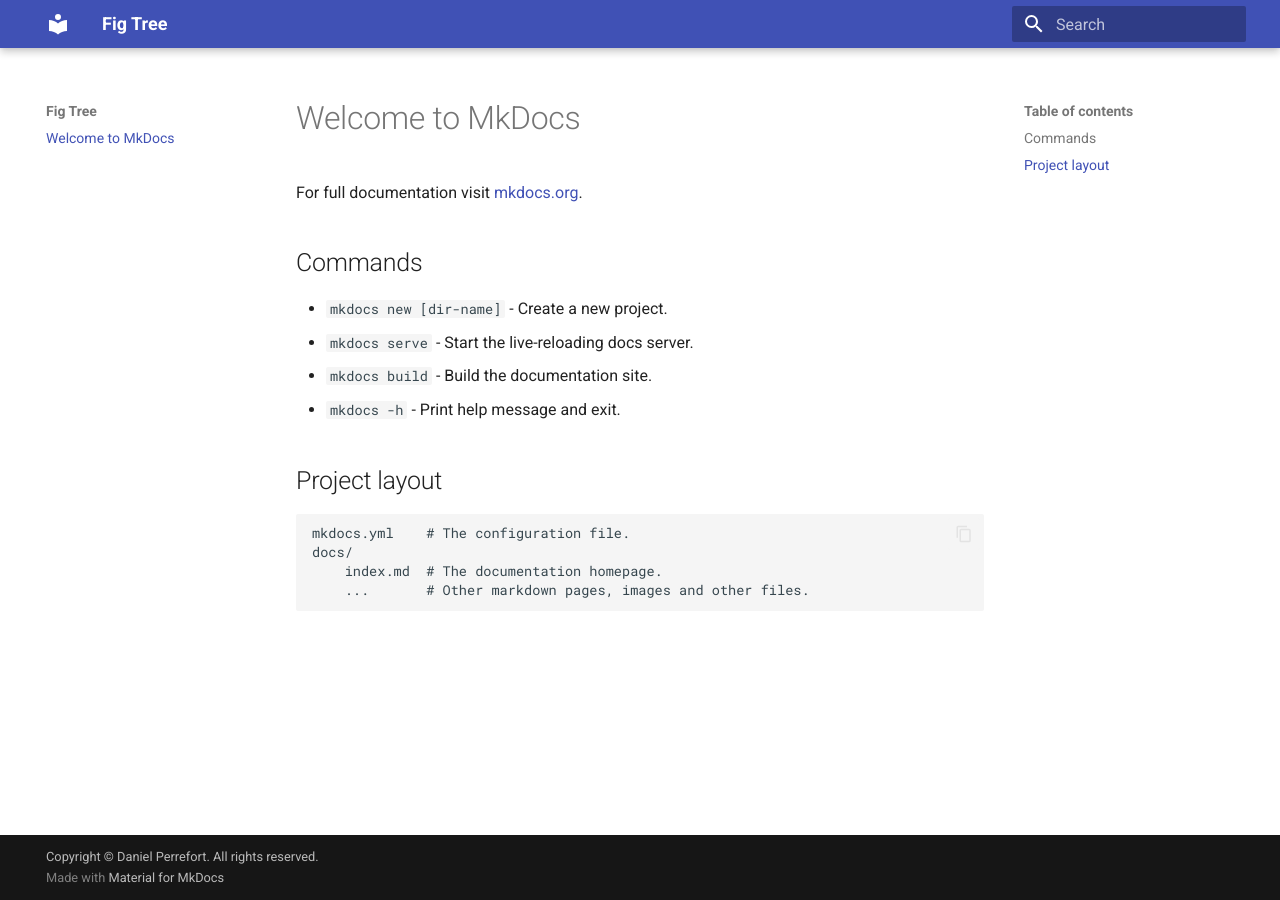
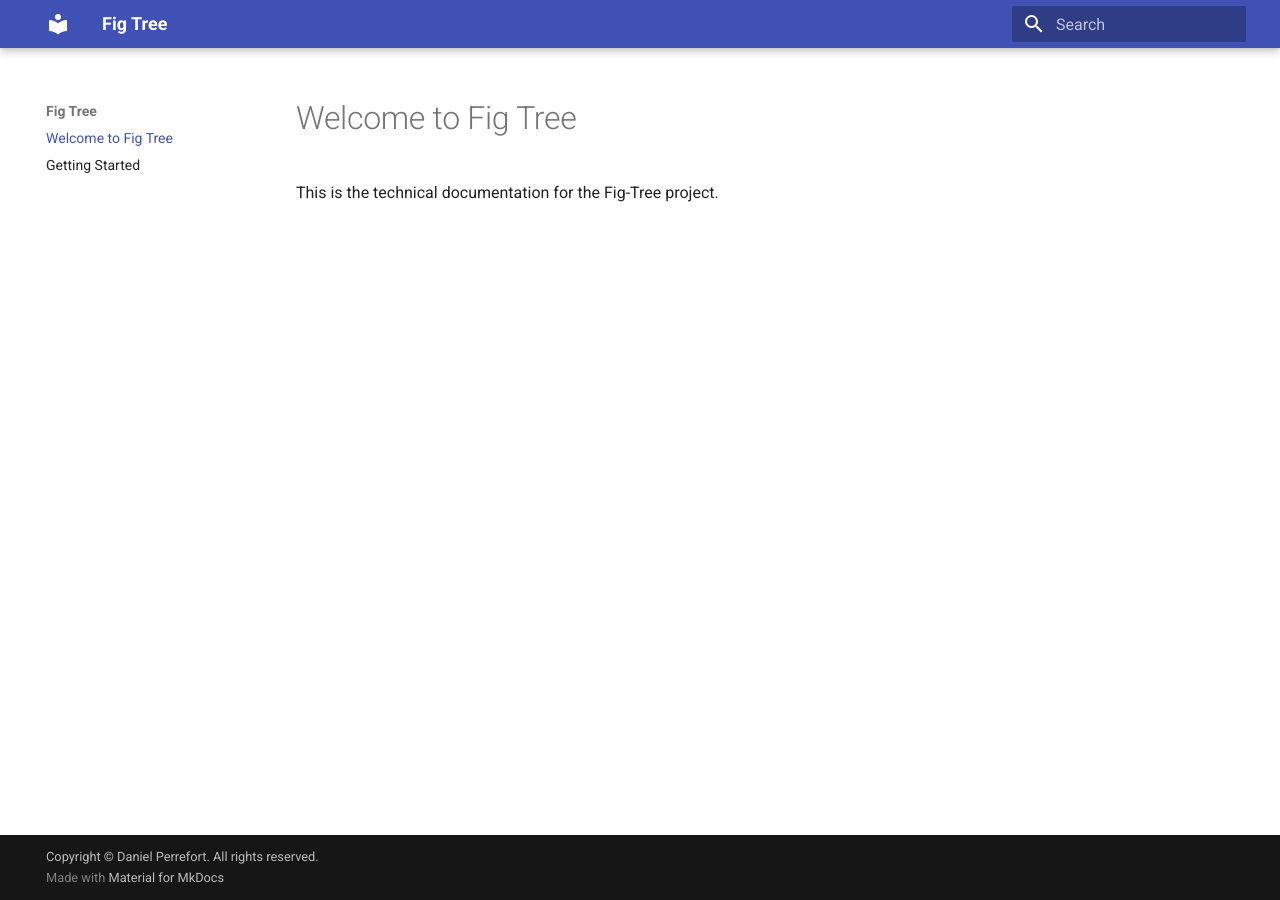
Before and after one commit to djperrefort/fig-tree, an MkDocs documentation site: the page built from docs/index.md, in a window 1280 px wide. Built offline with MkDocs 1.6.1 and Material for MkDocs 9.7.7, drawn with Linux system fonts in a browser that asks for light colours.

Commit message:
Adds preliminary code examples to getting started

```diff
--- a/docs/index.md
+++ b/docs/index.md
@@ -1,17 +1,3 @@
-# Welcome to MkDocs
+# Welcome to Fig Tree
 
-For full documentation visit [mkdocs.org](https://www.mkdocs.org).
-
-## Commands
-
-* `mkdocs new [dir-name]` - Create a new project.
-* `mkdocs serve` - Start the live-reloading docs server.
-* `mkdocs build` - Build the documentation site.
-* `mkdocs -h` - Print help message and exit.
-
-## Project layout
-
-    mkdocs.yml    # The configuration file.
-    docs/
-        index.md  # The documentation homepage.
-        ...       # Other markdown pages, images and other files.
+This is the technical documentation for the Fig-Tree project.
--- a/mkdocs.yml
+++ b/mkdocs.yml
@@ -15,4 +15,8 @@ plugins:
   - offline
   - search
   - mkdocstrings
+markdown_extensions:
+  - pymdownx.superfences
+  - pymdownx.tabbed:
+      alternate_style: true
 copyright: Copyright &copy; Daniel Perrefort. All rights reserved.
--- a/pyproject.toml
+++ b/pyproject.toml
@@ -38,6 +38,7 @@ optional = true
 
 [tool.poetry.group.docs.dependencies]
 mkdocs-material = "9.2.8 "
+mkdocstrings = { version = "0.23.0", extras = ["python"] }
 
 [tool.poetry.group.tests]
 optional = true
```
Also changed, not shown: docs/getting_started.md (added, +150 -0 lines).
